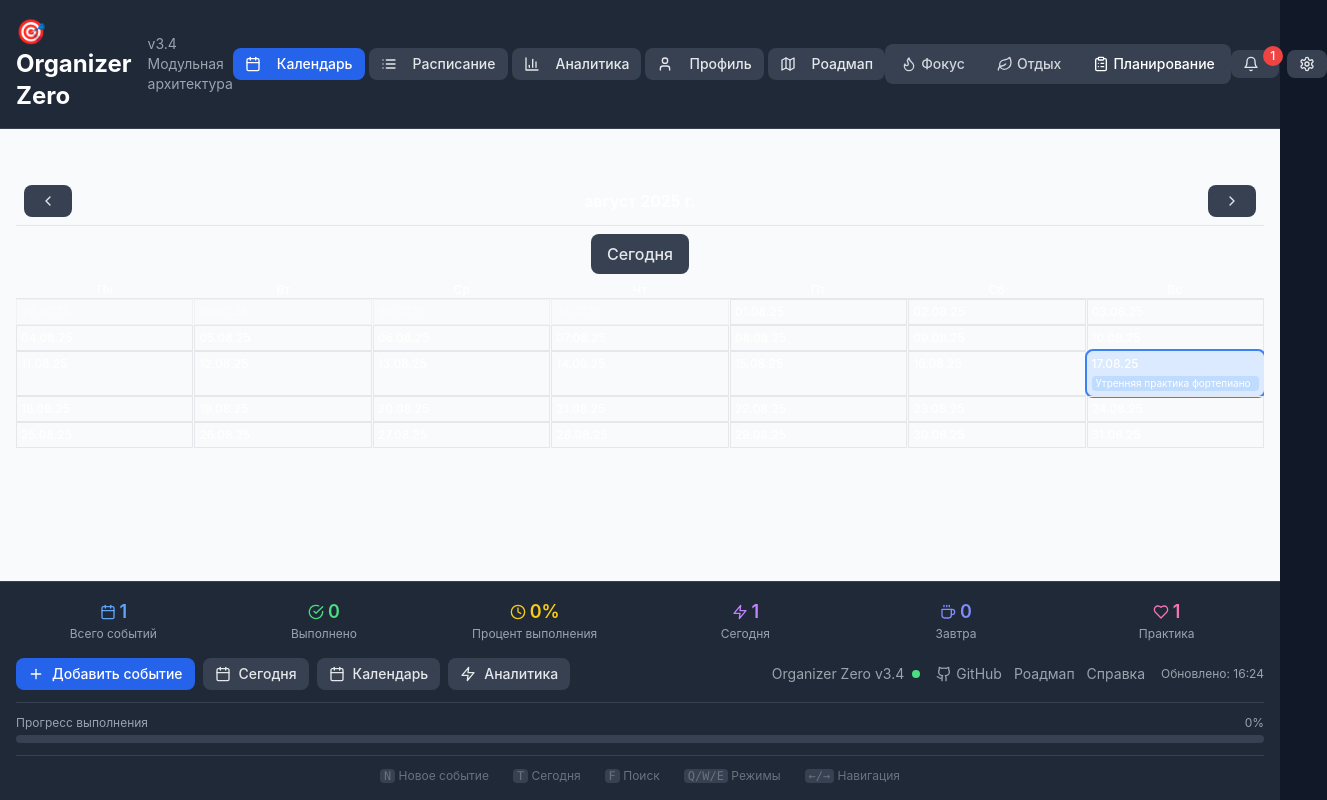
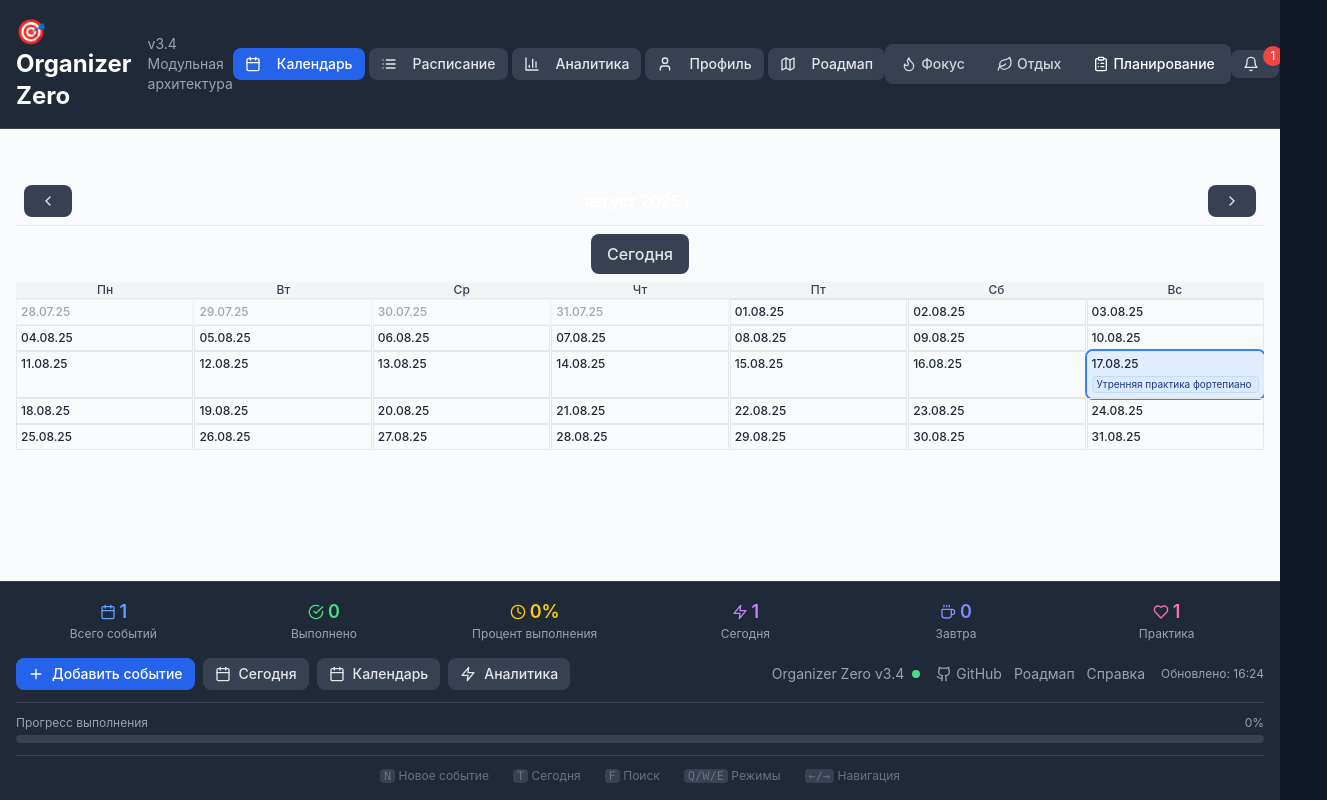
Before and after one commit to Fiddler1996/releaseFinal, a React (Vite) app in the folder organizer-zero/: page / in a window 1280 px wide. Shown: the whole page, 1327 px wide, since content can reach past the window. Built offline with nearby package versions, Linux system fonts and the light colour scheme.

Commit message:
ui: improve calendar contrast (day labels, event badges) and remove horizontal overflow

```diff
--- a/organizer-zero/src/components/views/CalendarView.tsx
+++ b/organizer-zero/src/components/views/CalendarView.tsx
@@ -55,11 +55,11 @@ const CalendarView: React.FC = () => {
           onClick={() => handleDateClick(clone)}
           className={`flex flex-col p-1 border cursor-pointer transition-all duration-100
             ${isCurrentMonth ? '' : 'opacity-40'}
-            ${isToday ? 'bg-blue-100' : ''}
+            ${isToday ? 'bg-blue-200/40' : ''}
             ${isSelected ? 'ring-2 ring-blue-500 rounded-md' : ''}
           `}
         >
-          <span className="text-xs font-medium">
+          <span className="text-xs font-medium text-gray-800 dark:text-gray-100">
             {formatDate(clone, 'short')}
           </span>
 
@@ -68,14 +68,14 @@ const CalendarView: React.FC = () => {
               {events.slice(0, 3).map((ev: CalendarEvent) => (
                 <span
                   key={ev.id}
-                  className="block truncate text-[10px] bg-blue-200 rounded px-1"
+                  className="block truncate text-[10px] bg-blue-100 text-blue-900 rounded px-1 border border-blue-200"
                   title={ev.title}
                 >
                   {ev.title}
                 </span>
               ))}
               {events.length > 3 && (
-                <span className="text-[10px] text-gray-500">+{events.length - 3} ещё</span>
+                <span className="text-[10px] text-gray-700 dark:text-gray-300">+{events.length - 3} ещё</span>
               )}
             </div>
           )}
@@ -110,7 +110,7 @@ const CalendarView: React.FC = () => {
         <Button onClick={goToToday}>Сегодня</Button>
       </div>
 
-      <div className="grid grid-cols-7 text-xs font-medium text-center border-b">
+      <div className="grid grid-cols-7 text-xs font-medium text-center border-b bg-gray-100 text-gray-700">
         <div>Пн</div><div>Вт</div><div>Ср</div><div>Чт</div><div>Пт</div><div>Сб</div><div>Вс</div>
       </div>
 
--- a/organizer-zero/src/index.css
+++ b/organizer-zero/src/index.css
@@ -1,6 +1,10 @@
 @tailwind base;
 @tailwind components;
 @tailwind utilities;
+
+html, body {
+  overflow-x: hidden;
+}
 
 body {
   margin: 0;
```
Also changed, not shown: 4 other files (tests, documents, lock files or other folders).
